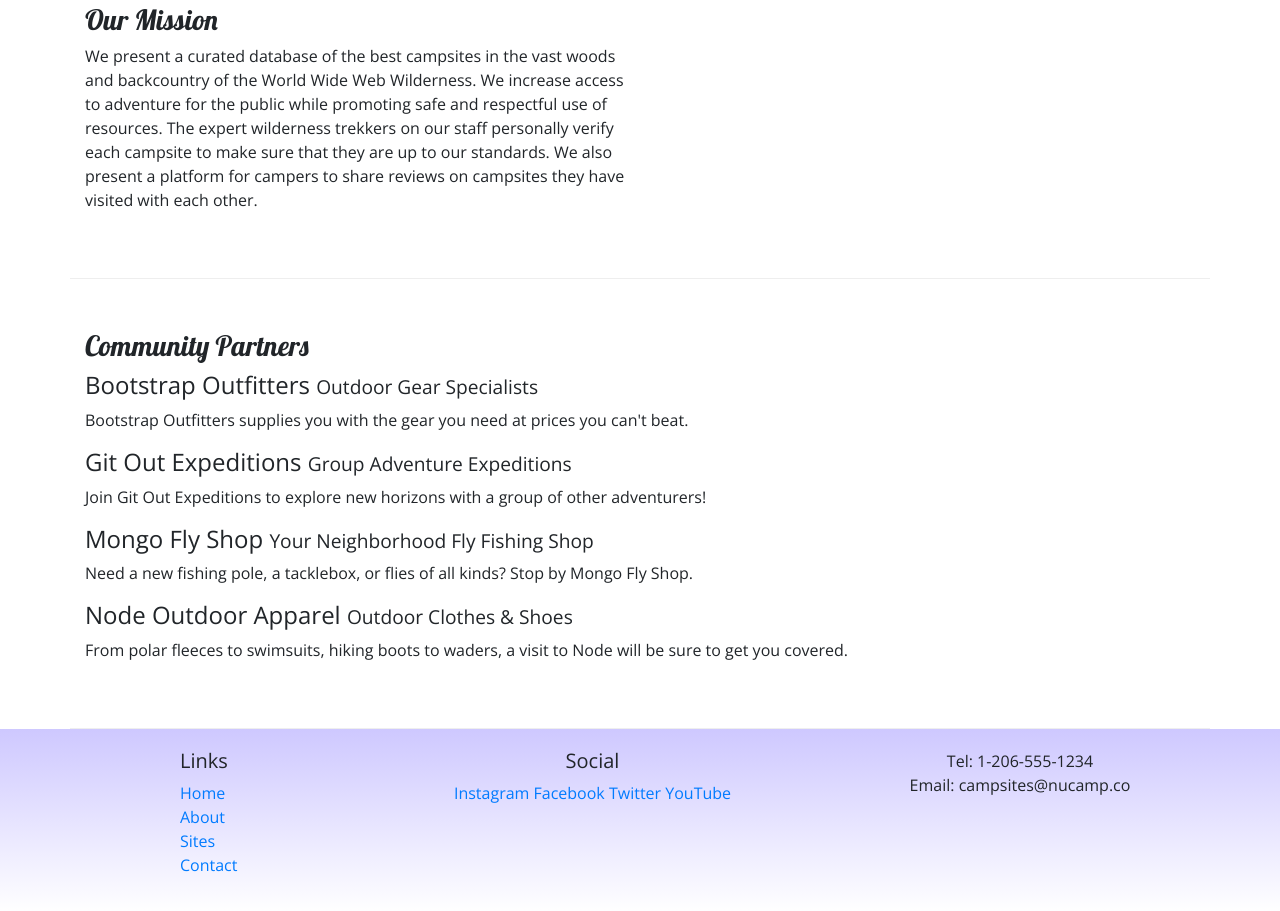
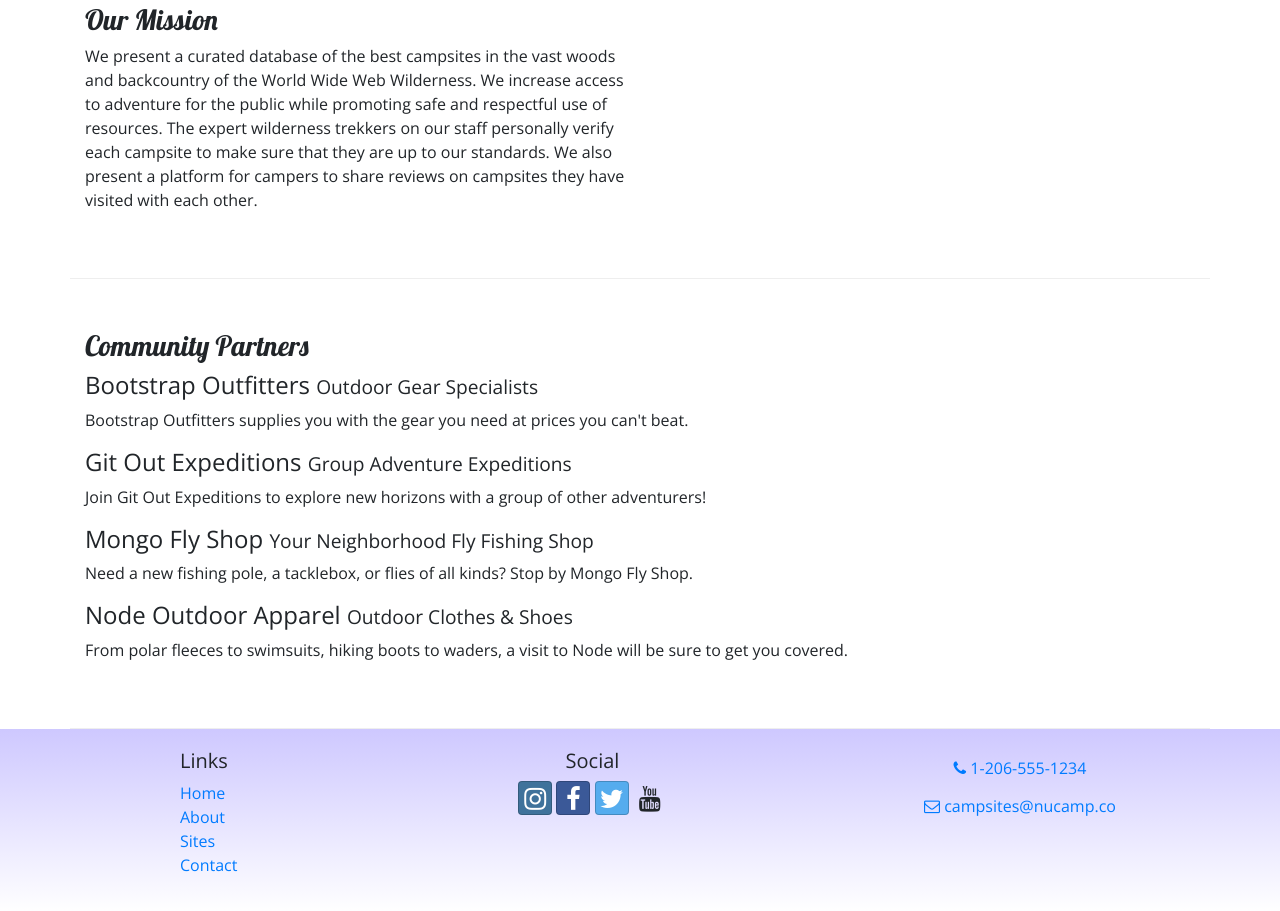
Before and after one commit to Xetts/nucampsite, a website: page aboutus.html in a window 1280 px wide. Shown: the part 401-1312 px from the top of the page. Drawn offline with nearby package versions, Linux system fonts and the light colour scheme.

Commit message:
Buttons 2

```diff
--- a/aboutus.html
+++ b/aboutus.html
@@ -88,21 +88,21 @@
                     <h5>Links</h5>
                     <ul class="list-unstyled">
                         <li><a href="index.html">Home</a></li>
-                        <li><a href="#">About</a></li>
+                        <li><a href="aboutus.html">About</a></li>
                         <li><a href="#">Sites</a></li>
                         <li><a href="contactus.html">Contact</a></li>
                     </ul>
                 </div>
                 <div class="col-6 col-sm-5 text-center">
                     <h5>Social</h5>
-                    <a href="http://instagram.com/">Instagram</a>
-                    <a href="http://facebook.com/">Facebook</a>
-                    <a href="http://twitter.com/">Twitter</a>
-                    <a href="http://youtube.com/">YouTube</a>
+                    <a class="btn btn-social-icon btn-instagram" href="http://instagram.com/"><i class="fa fa-instagram"></i></a>
+                    <a class="btn btn-social-icon btn-facebook" href="http://facebook.com/"><i class="fa fa-facebook"></i></a>
+                    <a class="btn btn-social-icon btn-twitter" href="http://twitter.com/"><i class="fa fa-twitter"></i></a>
+                    <a class="btn btn-social-icon btn-youtube" href="http://youtube.com/"><i class="fa fa-youtube"></i></a>
                 </div>
                 <div class="col-sm-4 text-center">
-                    Tel: 1-206-555-1234<br />
-                    Email: campsites@nucamp.co
+                    <a role="button" class="btn btn-link"><i class="fa fa-phone" href="tel:+12222222222"></i> 1-206-555-1234</a><br />
+                    <a role="button" class="btn btn-link" href="mailto:campsites@nucamp.com"><i class="fa fa-envelope-o"></i> campsites@nucamp.co</a>
                 </div>
            </div>
         </div>
```
Also changed, not shown: contactus.html (+1 -1 lines), index.html (+8 -8 lines).
